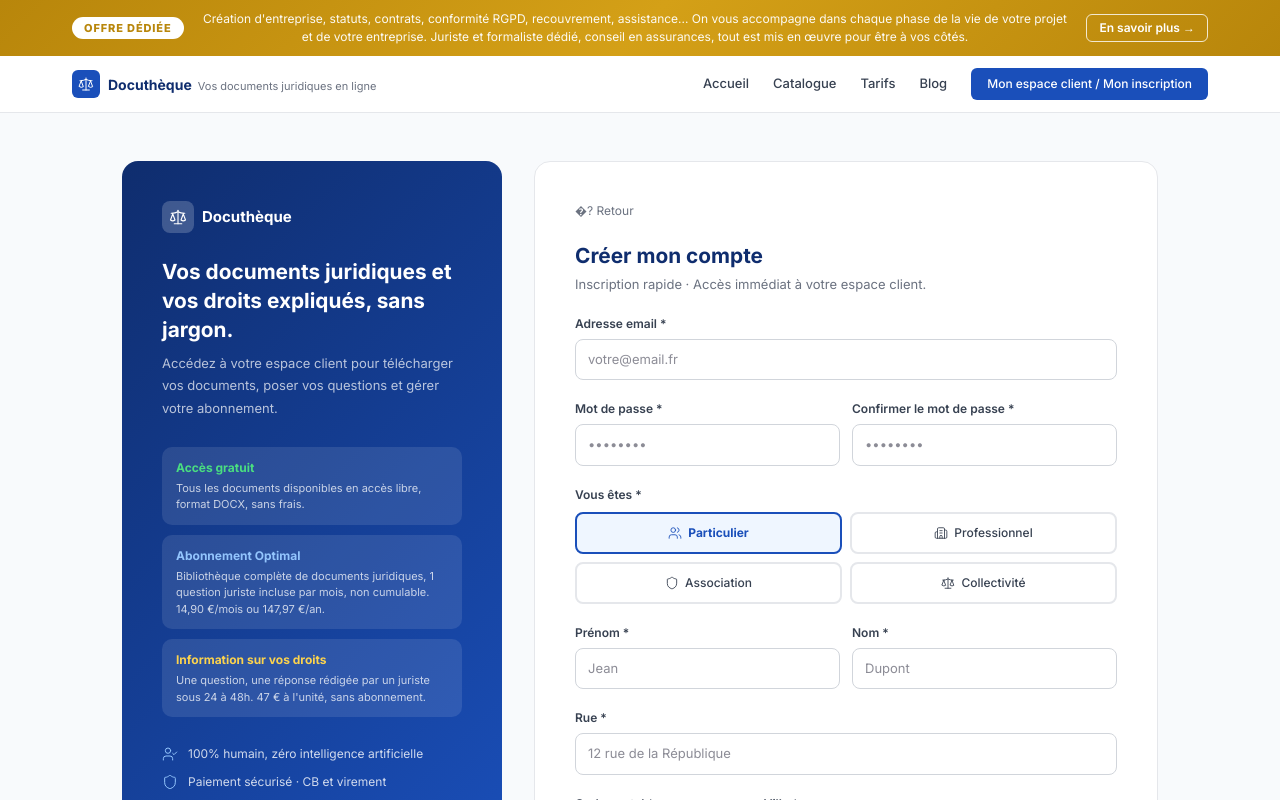
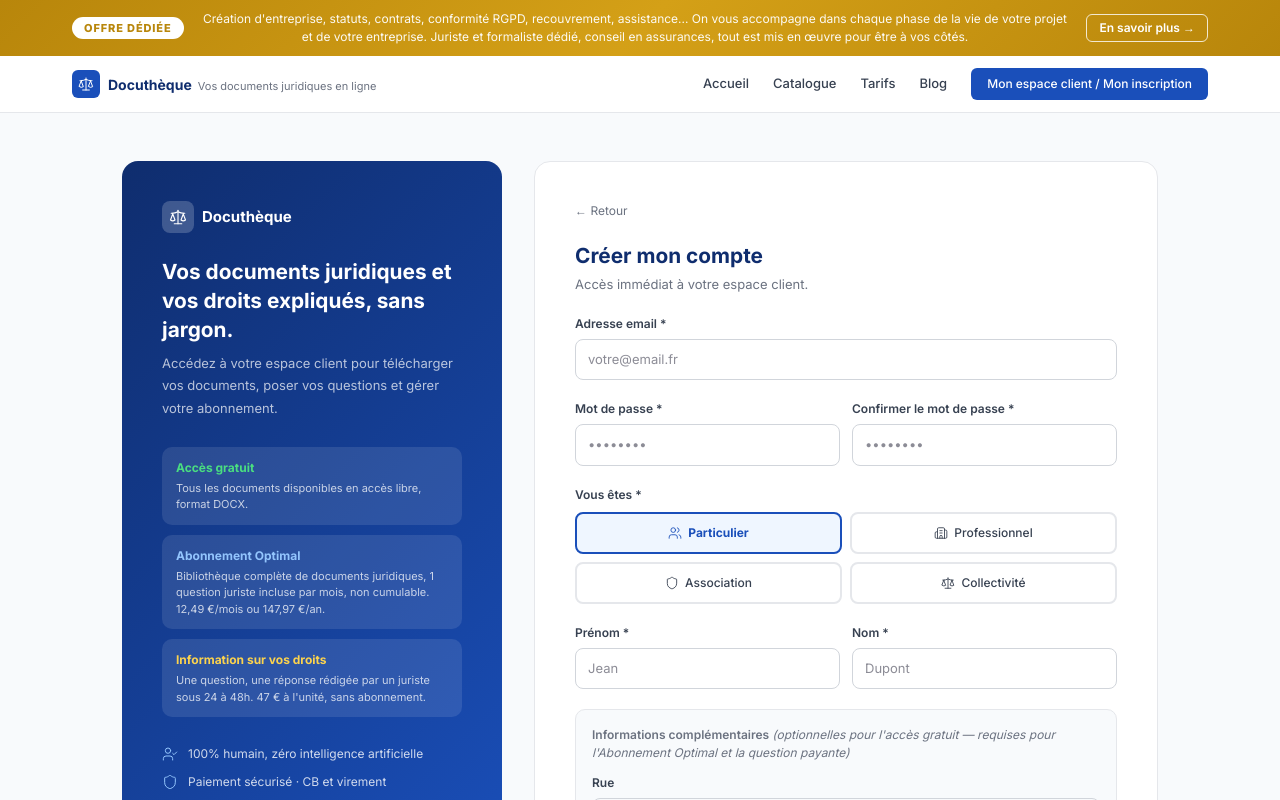
Before and after one commit to SYPA-ASSO/docutheque-next, a Next.js app: page /connexion in a window 1280 px wide. Both pictures are taken after a click on the button 846 px from the left and 363 px from the top of the page. Shown: the top 800 px of the page. Built offline with nearby package versions, Linux system fonts and the light colour scheme.

Commit message:
Connexion : prix correct, flèches, RGPD minimisation, champs optionnels

```diff
--- a/app/connexion/page.tsx
+++ b/app/connexion/page.tsx
@@ -33,8 +33,8 @@ export default function Connexion() {
 
             <div style={{display: 'flex', flexDirection: 'column', gap: '10px', marginBottom: '28px'}}>
               {[
-                { label: 'Accès gratuit', desc: 'Tous les documents disponibles en accès libre, format DOCX, sans frais.', color: '#4ade80' },
-                { label: 'Abonnement Optimal', desc: 'Bibliothèque complète de documents juridiques, 1 question juriste incluse par mois, non cumulable. 14,90 €/mois ou 147,97 €/an.', color: '#93c5fd' },
+                { label: 'Accès gratuit', desc: 'Tous les documents disponibles en accès libre, format DOCX.', color: '#4ade80' },
+                { label: 'Abonnement Optimal', desc: 'Bibliothèque complète de documents juridiques, 1 question juriste incluse par mois, non cumulable. 12,49 €/mois ou 147,97 €/an.', color: '#93c5fd' },
                 { label: 'Information sur vos droits', desc: 'Une question, une réponse rédigée par un juriste sous 24 à 48h. 47 € à l\'unité, sans abonnement.', color: '#fcd34d' },
               ].map((offre, i) => (
                 <div key={i} style={{background: 'rgba(255,255,255,0.1)', borderRadius: '10px', padding: '12px 14px'}}>
@@ -118,7 +118,7 @@ export default function Connexion() {
             {mode === 'connexion' && (
               <div style={{display: 'flex', flexDirection: 'column', gap: '16px'}}>
                 <button onClick={() => setMode('choix')} style={{background: 'none', border: 'none', color: '#6b7280', fontSize: '12px', cursor: 'pointer', padding: 0, display: 'flex', alignItems: 'center', gap: '4px', alignSelf: 'flex-start'}}>
-                  �? Retour
+                  ← Retour
                 </button>
                 <div>
                   <h2 style={{fontSize: '1.3rem', fontWeight: '700', color: '#0f2d6e', margin: '0 0 4px'}}>Accédez à votre espace client</h2>
@@ -168,13 +168,14 @@ export default function Connexion() {
             {mode === 'inscription' && (
               <div style={{display: 'flex', flexDirection: 'column', gap: '20px'}}>
                 <button onClick={() => setMode('choix')} style={{background: 'none', border: 'none', color: '#6b7280', fontSize: '12px', cursor: 'pointer', padding: 0, display: 'flex', alignItems: 'center', gap: '4px', alignSelf: 'flex-start'}}>
-                  �? Retour
+                  ← Retour
                 </button>
                 <div>
                   <h2 style={{fontSize: '1.3rem', fontWeight: '700', color: '#0f2d6e', margin: '0 0 4px'}}>Créer mon compte</h2>
-                  <p style={{color: '#6b7280', fontSize: '13px', margin: 0}}>Inscription rapide · Accès immédiat à votre espace client.</p>
+                  <p style={{color: '#6b7280', fontSize: '13px', margin: 0}}>Accès immédiat à votre espace client.</p>
                 </div>
 
+                {/* CHAMPS OBLIGATOIRES */}
                 <div>
                   <label style={{display: 'block', fontSize: '12px', fontWeight: '600', color: '#374151', marginBottom: '6px'}}>Adresse email *</label>
                   <input type="email" placeholder="votre@email.fr" style={{width: '100%', padding: '10px 12px', border: '1px solid #d1d5db', borderRadius: '8px', fontSize: '13px', boxSizing: 'border-box'}} />
@@ -221,27 +222,37 @@ export default function Connexion() {
                   </div>
                 </div>
 
+                {/* CHAMPS OPTIONNELS */}
+                <div style={{background: '#f8fafc', border: '1px solid #e5e7eb', borderRadius: '10px', padding: '16px'}}>
+                  <p style={{color: '#6b7280', fontSize: '12px', fontWeight: '600', margin: '0 0 12px'}}>
+                    Informations complémentaires <span style={{fontWeight: '400', fontStyle: 'italic'}}>(optionnelles pour l'accès gratuit — requises pour l'Abonnement Optimal et la question payante)</span>
+                  </p>
+
+                  <div style={{display: 'flex', flexDirection: 'column', gap: '12px'}}>
                     <div>
-                  <label style={{display: 'block', fontSize: '12px', fontWeight: '600', color: '#374151', marginBottom: '6px'}}>Rue *</label>
+                      <label style={{display: 'block', fontSize: '12px', fontWeight: '600', color: '#374151', marginBottom: '6px'}}>Rue</label>
                       <input type="text" placeholder="12 rue de la République" style={{width: '100%', padding: '10px 12px', border: '1px solid #d1d5db', borderRadius: '8px', fontSize: '13px', boxSizing: 'border-box'}} />
                     </div>
 
                     <div style={{display: 'grid', gridTemplateColumns: '1fr 2fr', gap: '12px'}}>
                       <div>
-                    <label style={{display: 'block', fontSize: '12px', fontWeight: '600', color: '#374151', marginBottom: '6px'}}>Code postal *</label>
+                        <label style={{display: 'block', fontSize: '12px', fontWeight: '600', color: '#374151', marginBottom: '6px'}}>Code postal</label>
                         <input type="text" placeholder="75001" style={{width: '100%', padding: '10px 12px', border: '1px solid #d1d5db', borderRadius: '8px', fontSize: '13px', boxSizing: 'border-box'}} />
                       </div>
                       <div>
-                    <label style={{display: 'block', fontSize: '12px', fontWeight: '600', color: '#374151', marginBottom: '6px'}}>Ville *</label>
+                        <label style={{display: 'block', fontSize: '12px', fontWeight: '600', color: '#374151', marginBottom: '6px'}}>Ville</label>
                         <input type="text" placeholder="Paris" style={{width: '100%', padding: '10px 12px', border: '1px solid #d1d5db', borderRadius: '8px', fontSize: '13px', boxSizing: 'border-box'}} />
                       </div>
                     </div>
 
                     <div>
-                  <label style={{display: 'block', fontSize: '12px', fontWeight: '600', color: '#374151', marginBottom: '6px'}}>Téléphone *</label>
+                      <label style={{display: 'block', fontSize: '12px', fontWeight: '600', color: '#374151', marginBottom: '6px'}}>Téléphone</label>
                       <input type="tel" placeholder="06 00 00 00 00" style={{width: '100%', padding: '10px 12px', border: '1px solid #d1d5db', borderRadius: '8px', fontSize: '13px', boxSizing: 'border-box'}} />
                     </div>
+                  </div>
+                </div>
 
+                {/* CHAMPS SPÉCIFIQUES PAR STATUT */}
                 {statut === 'professionnel' && (
                   <div style={{display: 'flex', flexDirection: 'column', gap: '12px', background: '#f8fafc', borderRadius: '10px', padding: '16px', border: '1px solid #e5e7eb'}}>
                     <p style={{color: '#1a4fba', fontSize: '12px', fontWeight: '700', margin: 0}}>Informations professionnelles</p>
@@ -310,10 +321,6 @@ export default function Connexion() {
                   Créer mon compte
                 </button>
 
-                <p style={{color: '#9ca3af', fontSize: '11px', textAlign: 'center', margin: 0}}>
-                  Inscription rapide · Accès immédiat à votre espace client.
-                </p>
-
                 <div style={{background: '#f0fdf4', border: '1px solid #bbf7d0', borderRadius: '8px', padding: '12px 14px'}}>
                   <p style={{color: '#15803d', fontSize: '12px', lineHeight: '1.6', margin: '0 0 6px', fontWeight: '600'}}>Après création de votre compte :</p>
                   {[
```
Lines whose indentation alone changed are shown as unchanged.
